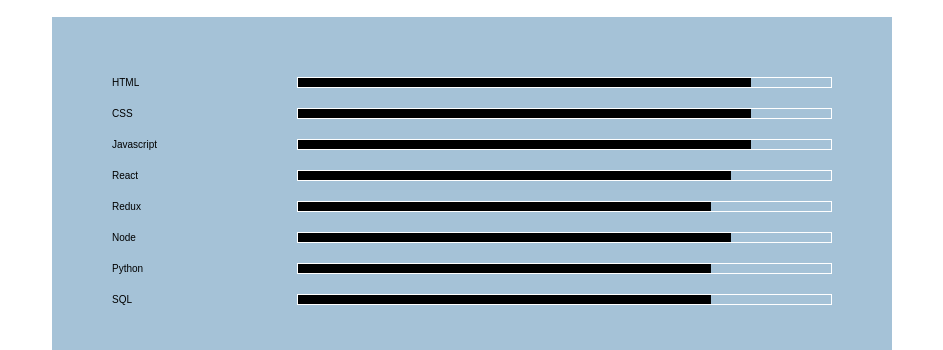
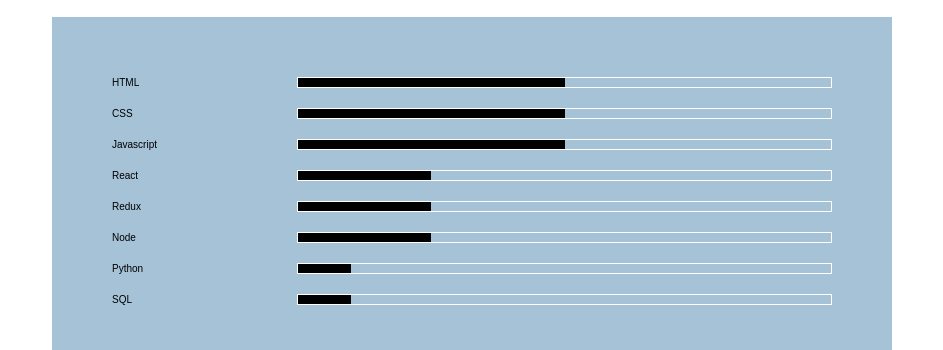
Before and after one commit to marybees/maryelizabethbaker, a plain HTML site: page index.html in a window 1280 px wide. Shown: the part 602-952 px from the top of the page, without its empty margins (168-1111 px from the left). Drawn offline with Linux system fonts and the light colour scheme; a web font is replaced by a local one.

Commit message:
update skill levels with percentages and increas Redux skill level

```diff
--- a/index.html
+++ b/index.html
@@ -63,7 +63,7 @@
             <div class="skill">Redux</div>
             <div class="level-container">
                 <div class="level">
-                    <div class="beginner"></div>
+                    <div class="advanced-beginner"></div>
                 </div>
             </div>
             <div class="skill">Node</div>
--- a/style/style.sass
+++ b/style/style.sass
@@ -117,16 +117,16 @@
         border: solid white .1rem
     .beginner
         background: $quaternary-color
-        margin-right: 12rem
+        margin-right: 90%
     .advanced-beginner
         background: $quaternary-color
-        margin-right: 10rem
+        margin-right: 75%
     .intermediate
         background: $quaternary-color
-        margin-right: 8rem
+        margin-right: 50%
     .advanced-intermediate
         background: $quaternary-color
-        margin-right: 5rem
+        margin-right: 25%
 
 #education
     padding: 5rem
```
Also changed, not shown: style/style.css.
